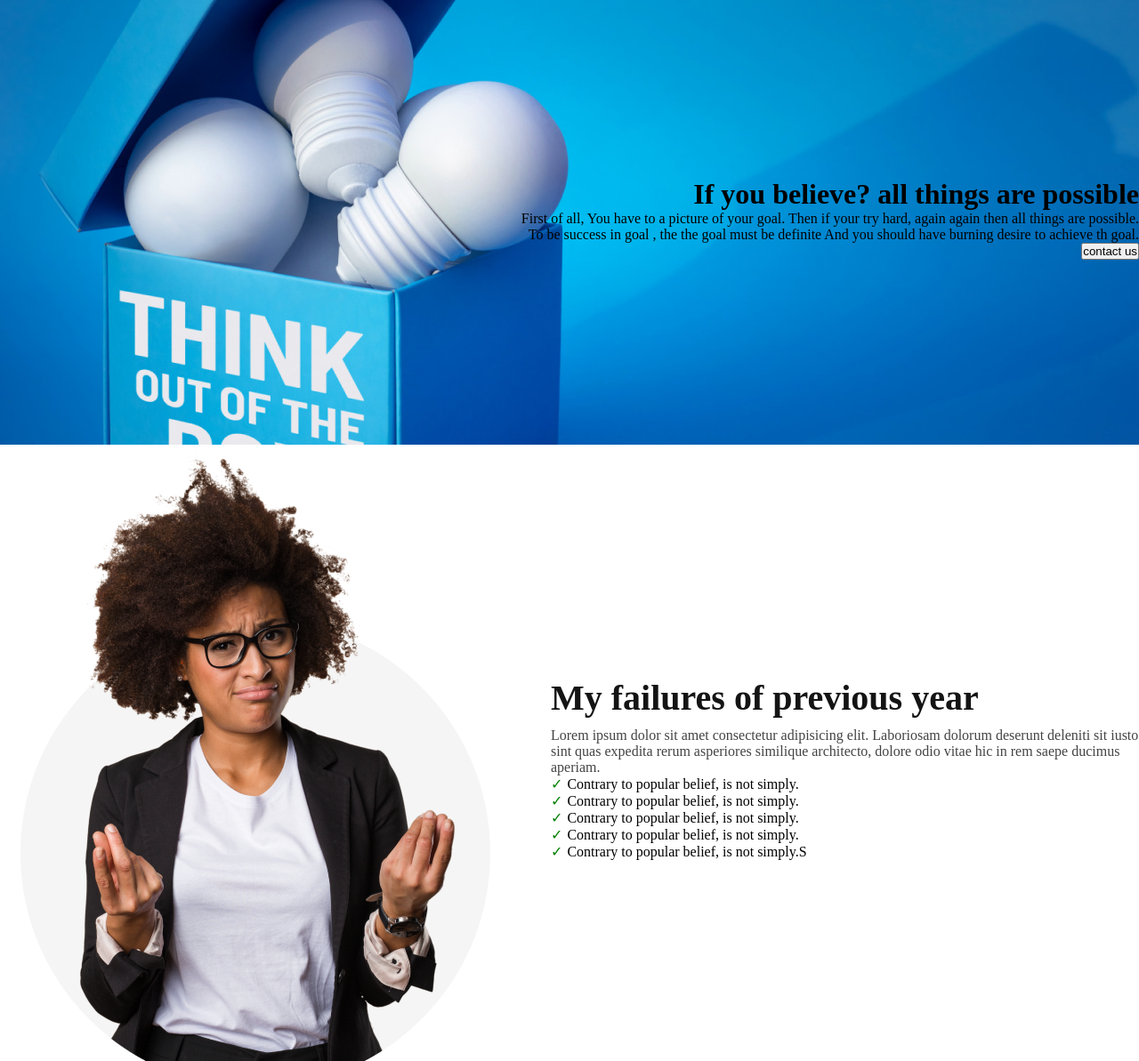
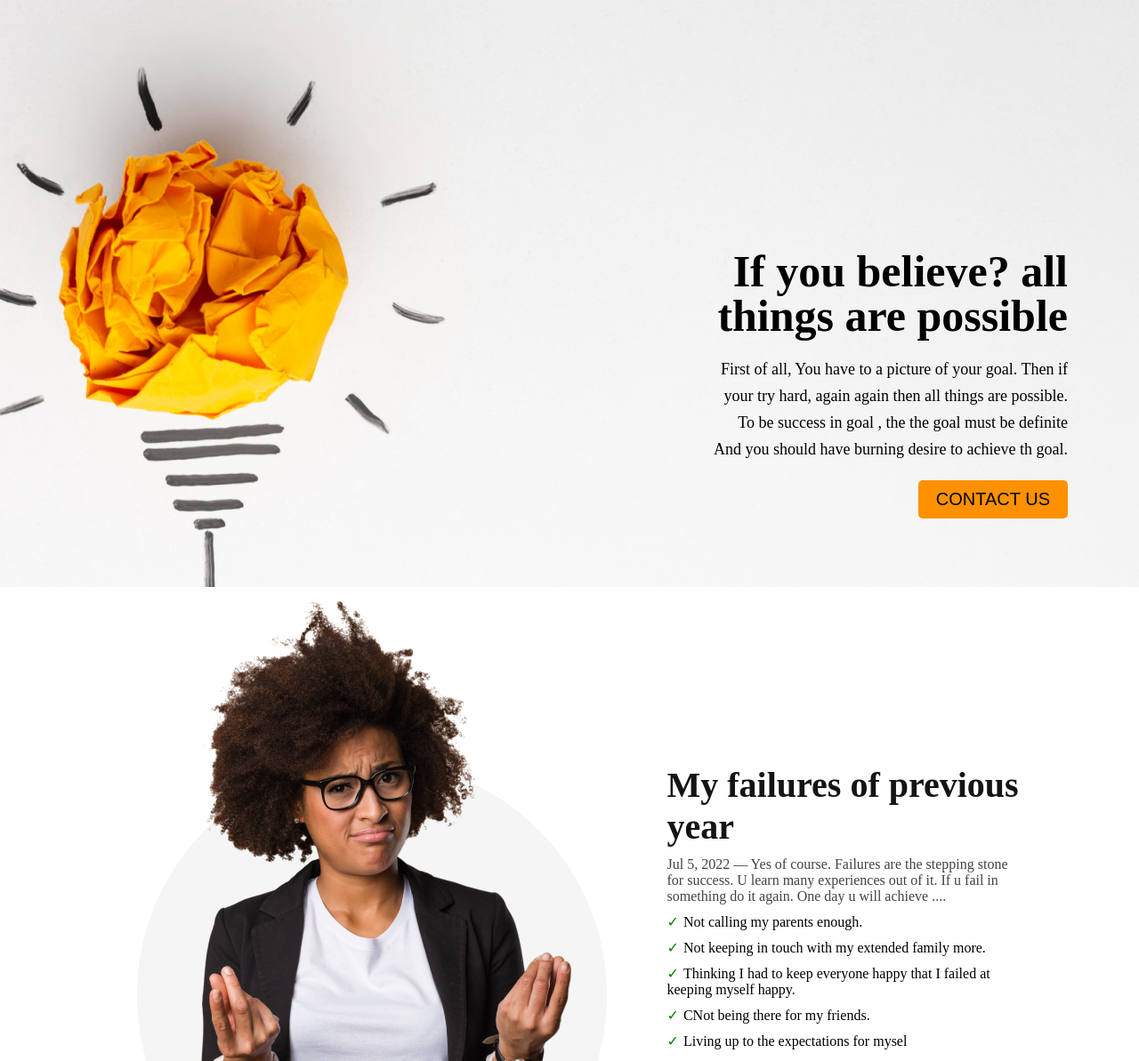
Before and after one commit to 2md-mahmudul-hasan/new-year-mindset, a plain HTML site: page index.html in a window 1280 px wide. Shown: the top 1193 px of the page at 89% size. Drawn offline with Linux system fonts and the light colour scheme.

```diff
--- a/css/style.css
+++ b/css/style.css
@@ -6,18 +6,50 @@
 }
 
 header {
-  background-image: url(../images/banner3.png);
+  background-image: url(../images/banner1.png);
   background-repeat: no-repeat;
   text-align: right;
   height: 500px;
   background-position: center;
   position: relative;
+  padding: 80px;
 }
 
 .banner-content {
   position: absolute;
   right: 0;
   top: 200px;
+  width: 400px;
+  text-align: right;
+  padding: 80px;
+
+}
+
+.banner-content h1 {
+  font-size: 50px;
+  font-weight: bold;
+  line-height: 50px;
+  margin-bottom: 20PX;
+}
+
+.banner-content p {
+  font-size: 18px;
+  line-height: 30px;
+}
+
+button.banner-btn {
+  background-color: rgb(255, 145, 0);
+  color: #010000;
+  padding: 10px 20px;
+  font-size: 20px;
+  text-transform: uppercase;
+  margin-top: 20px;
+  border: none;
+  border-radius: 5px;
+}
+
+button.banner-btn:focus {
+  border: none
 }
 
 /* faulue section */
@@ -29,6 +61,7 @@ header {
 
 .failure-content {
   margin-left: 50px;
+  width: 400px;
 
 }
 
@@ -41,10 +74,12 @@ header {
 .failure-content p {
   font-size: 16px;
   color: #444343;
+  margin-bottom: 10px;
 }
 
 .failure-content ul li {
   list-style: none;
+  margin-bottom: 10px;
 }
 
 .failure-content ul li::before {
@@ -67,7 +102,7 @@ header {
   background-image:
     linear-gradient(to left, rgba(0, 38, 255, 0.374), rgba(255, 0, 191, 0.502)),
     url(../images/watch.png);
-  width: 90%;
+  width: 80%;
   height: 300px;
   background-size: cover;
   color: white;
--- a/index.html
+++ b/index.html
@@ -10,7 +10,8 @@
 </head>
 
 <body>
-  <header class="banner-area">
+  <!-- header area -->
+  <header class="header-area">
     <div class="banner-content">
       <h1>If you believe? all things are possible</h1>
       <p>First of all, You have to a picture of your goal. Then
@@ -31,23 +32,23 @@
     </div>
     <div class="failure-content">
       <h2>My failures of previous year</h2>
-      <p>Lorem ipsum dolor sit amet consectetur adipisicing elit. Laboriosam dolorum deserunt deleniti sit iusto sint
-        quas expedita rerum asperiores similique architecto, dolore odio vitae hic in rem saepe ducimus aperiam.</p>
+      <p>Jul 5, 2022 — Yes of course. Failures are the stepping stone for success. U learn many experiences out of it.
+        If u fail in something do it again. One day u will achieve ....</p>
       <nav>
         <ul>
-          <li>Contrary to popular belief, is not simply.</li>
+          <li>Not calling my parents enough.</li>
         </ul>
         <ul>
-          <li>Contrary to popular belief, is not simply.</li>
+          <li>Not keeping in touch with my extended family more.</li>
         </ul>
         <ul>
-          <li>Contrary to popular belief, is not simply.</li>
+          <li>Thinking I had to keep everyone happy that I failed at keeping myself happy.</li>
         </ul>
         <ul>
-          <li>Contrary to popular belief, is not simply.</li>
+          <li>CNot being there for my friends.</li>
         </ul>
         <ul>
-          <li>Contrary to popular belief, is not simply.S</li>
+          <li>Living up to the expectations for mysel</li>
         </ul>
       </nav>
     </div>
```
